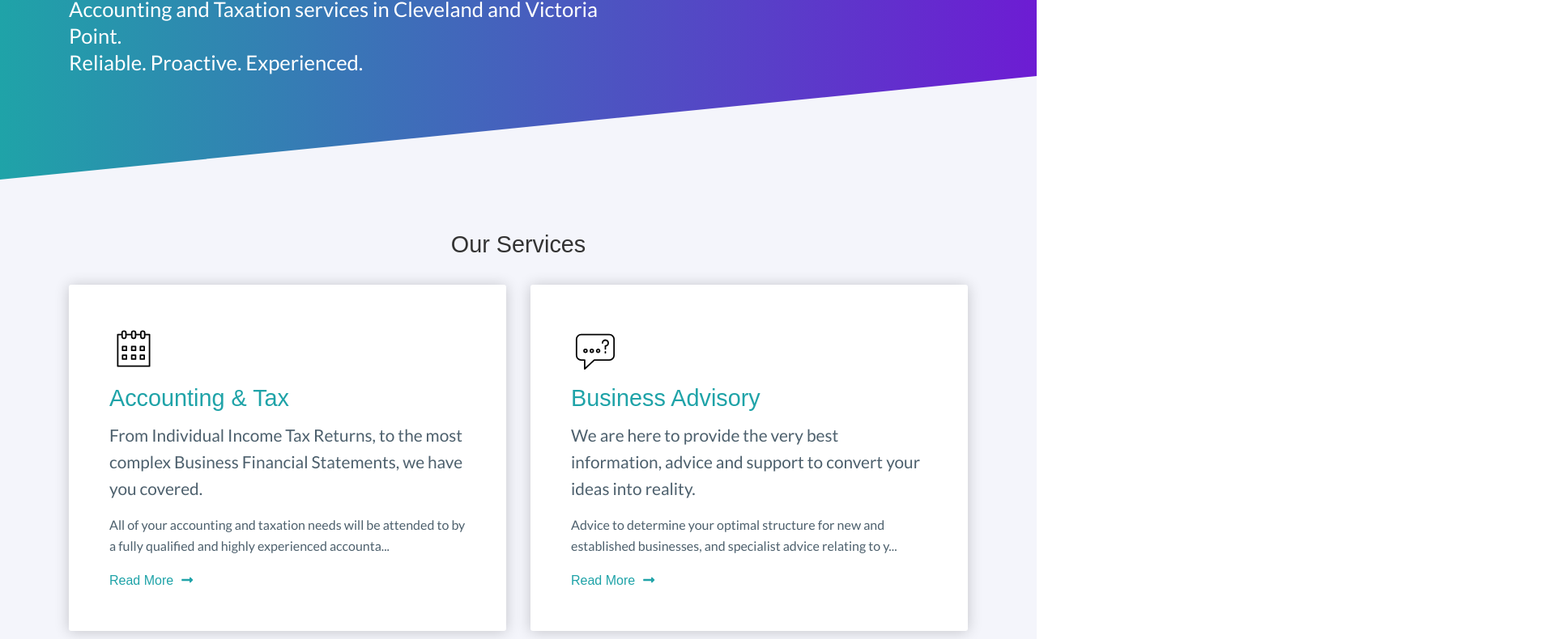
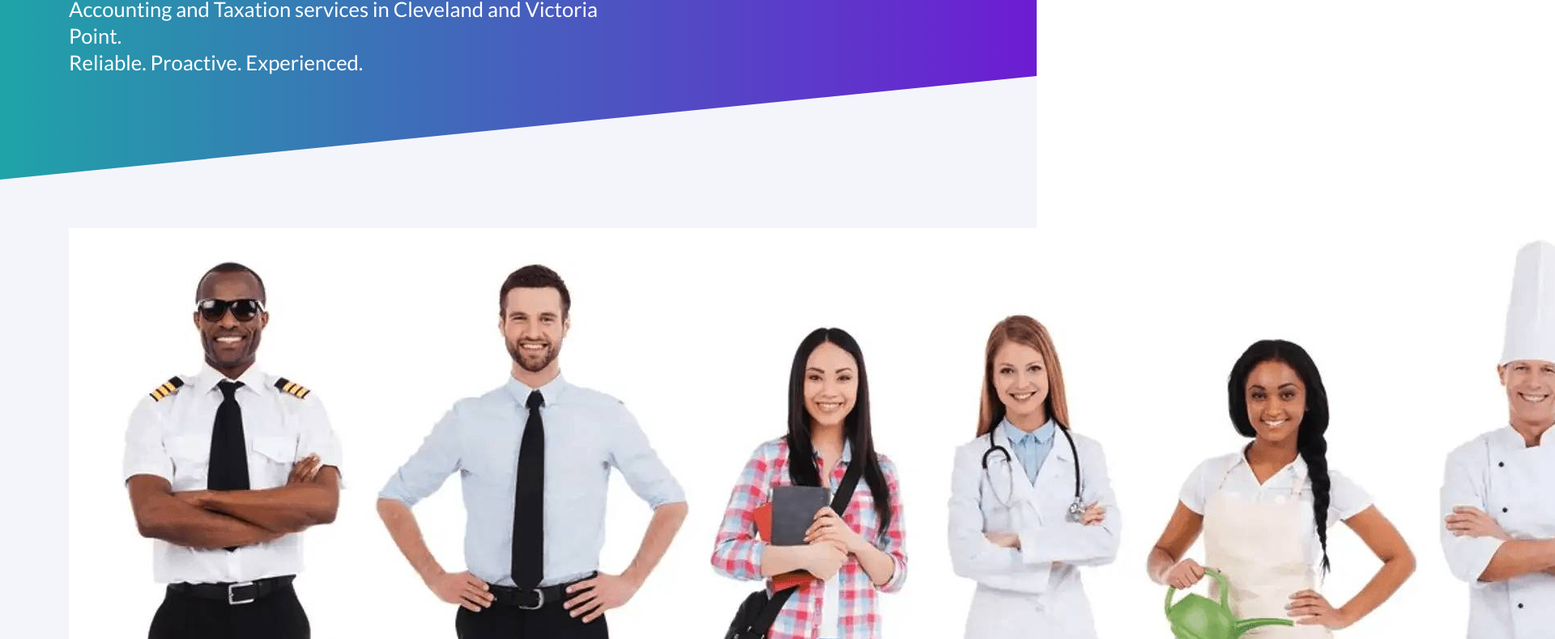
Before and after one commit to itsolver/cloud-tax-accountants-site-pro-output, a plain HTML site: page index.html in a window 1280 px wide. Shown: the part 278-1068 px from the top of the page at 81% size, 1920 px wide, since content can reach past the window. Drawn offline with Linux system fonts and the light colour scheme; a web font is replaced by a local one.

Commit message:
Updated 'index.html' via CloudCannon

```diff
--- a/index.html
+++ b/index.html
@@ -108,7 +108,9 @@
 
 <div class="strip strip-grey pb-10 pt-6">
   <div class="container d-none d-md-block">
-    <div class="row justify-content-center">
+    <div class="row justify-content-center"> <div class="col-12">
+      <div class="industries">
+      <img class="editable" alt="Industries we service" src="/assets/images/services/hero.jpg" data-cms-original-src="/assets/images/services/hero.jpg" data-cms-source="/index.html" data-cms-index="0" />
       <div class="col-12">
         <h2 class="text-center mb-3">Our Services</h2>
       </div>
@@ -278,13 +280,13 @@
 
 
 <div class="strip strip-secondary">
-  <svg xmlns="http://www.w3.org/2000/svg" viewBox="0 0 1000 100" preserveAspectRatio="none">
-    <path class="svg-grey" d="M738,99l262-93V0H0v5.6L738,99z"></path>
+  <svg xmlns="http://www.w3.org/2000/svg" viewbox="0 0 1000 100" preserveaspectratio="none">
+    <path class="svg-grey" d="M738,99l262-93V0H0v5.6L738,99z" />
   </svg>
 </div>
 
 <script type="text/javascript" src="/assets/js/libs/slick.min.js"></script>
-<script type="text/javascript" src="/assets/js/pages/home.js"></script>
+<script type="text/javascript" src="/assets/js/pages/home.js"></script></div></div>
   </div>
 
   <div class="footer">
```
